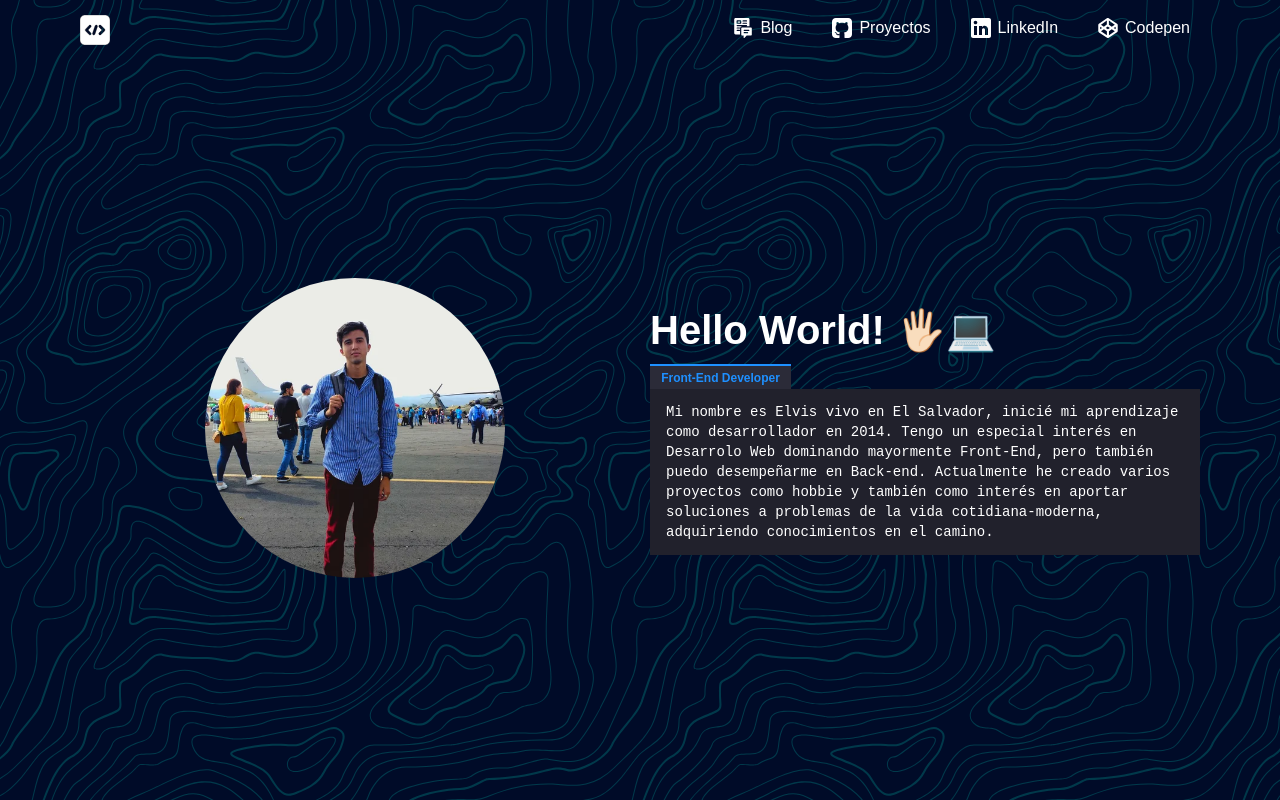
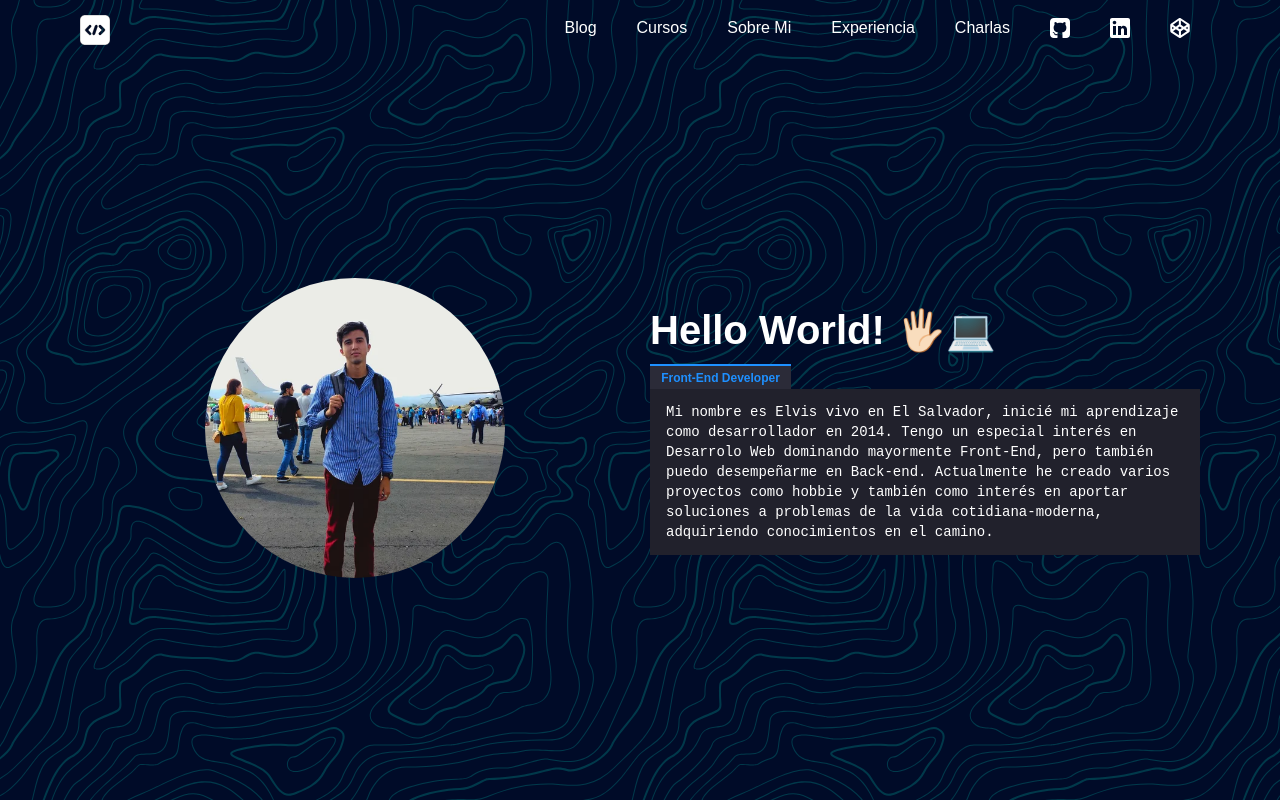
Before and after one commit to ElvisGmz/SuperFolio, a React (Create React App) app: page / in a window 1280 px wide. Shown: the top 800 px of the page. Built offline with nearby package versions, Linux system fonts and the light colour scheme.

Commit message:
New Nav Model

```diff
--- a/package.json
+++ b/package.json
@@ -7,7 +7,6 @@
     "@testing-library/jest-dom": "^5.11.5",
     "@testing-library/react": "^11.1.1",
     "@testing-library/user-event": "^12.2.0",
-    "css-doodle": "^0.12.2",
     "moment": "^2.29.1",
     "react": "^17.0.1",
     "react-dom": "^17.0.1",
--- a/src/Components/BlogItem.js
+++ b/src/Components/BlogItem.js
@@ -38,8 +38,9 @@ const Card = styled.div`
   overflow: hidden;
   cursor: pointer;
   transition: all 0.2s;
-  &:hover {
-    transform: scale(1.02);
+
+  &:active {
+    transform: scale(0.975);
   }
 `;
 
--- a/src/Components/NavBar.js
+++ b/src/Components/NavBar.js
@@ -6,7 +6,6 @@ import logoNav from "../assets/codificacion.svg";
 import gitHub from "../assets/github.svg";
 import linkedIn from "../assets/linkedin.svg";
 import codepen from "../assets/codepen.svg";
-import blogLogo from "../assets/blog.svg";
 
 const Header = styled.header`
   background-color: ${({ bgColor }) => bgColor};
@@ -78,7 +77,7 @@ const Nav = styled.div`
     justify-content: center;
   }
 
-  @media (max-width: 600px) {
+  @media (max-width: 768px) {
     .nav-btn {
       display: flex;
       justify-content: center;
@@ -108,7 +107,6 @@ const Nav = styled.div`
 
 const NavLinks = styled.div`
   display: flex;
-  width: auto;
   justify-content: space-between;
   align-items: center;
   font-size: 16px;
@@ -121,22 +119,20 @@ const NavLinks = styled.div`
     display: flex;
     justify-content: flex-start;
     align-items: center;
+    transition: all 0.2s;
   }
 
   a img {
     width: 20px;
-    margin-right: 7px;
   }
 
   a:hover {
-    background-color: #30303066;
+    background-color: dodgerblue;
+    border-bottom-left-radius: 50%;
+    border-bottom-right-radius: 50%;
   }
 
-  #nav-check {
-    display: none;
-  }
-
-  @media (max-width: 600px) {
+  @media (max-width: 768px) {
     position: absolute;
     display: block;
     width: ${({ widthLlinks }) => widthLlinks};
@@ -160,9 +156,44 @@ const NavLinks = styled.div`
       margin: 0;
     }
 
+    a:hover{
+    border-bottom-left-radius: 0;
+    border-bottom-right-radius: 0;
+    }
+
     & > a img {
       margin-right: 10px;
     }
+  }
+`;
+
+const Routes = styled.div`
+  display: flex;
+  justify-content: center;
+  align-items: flex-start;
+  flex-flow: row wrap;
+
+
+@media (max-width: 768px) {
+  flex-flow: column nowrap;
+
+  a{
+    width: 100%;
+  }
+
+}
+`;
+
+const Socials = styled.div`
+  position: relative;
+  display: flex;
+
+
+@media (max-width: 768px) {
+  position: absolute;
+  bottom: 0;
+  justify-content: center;
+  width: 100%;
 }
 `;
 
@@ -183,12 +214,12 @@ const NavBar = () => {
   }
 
   function getScrollSize() {
-    var winScroll =
+    let winScroll =
       document.body.scrollTop || document.documentElement.scrollTop;
-    var height =
+    let height =
       document.documentElement.scrollHeight -
       document.documentElement.clientHeight;
-    var scrolled = Math.round((winScroll / height) * 100);
+    let scrolled = Math.round((winScroll / height) * 100);
     setBarWidth(`${scrolled}vw`);
   }
 
@@ -239,30 +270,42 @@ const NavBar = () => {
           bgColor={toggleState ? "#212429" : "transparent"}
           onClick={() => setToggleState(false)}
         >
-          <Link to="/Blog">
-            <img src={blogLogo} alt="" /> Blog
+          <Routes>
+            <Link to="/Blog"> Blog
             </Link>
+            <Link to="/Cursos">Cursos
+            </Link>
+            <Link to="/SobreMi">Sobre Mi
+            </Link>
+            <Link to="/Experiencia">Experiencia
+            </Link>
+            <Link to="/Charlas">Charlas
+            </Link>
+          </Routes>
+
+          <Socials>
             <a
               href="https://github.com/ElvisGmz"
               target="_blank"
               rel="noreferrer"
             >
-            <img src={gitHub} alt="" /> Proyectos
+              <img src={gitHub} alt="" />
             </a>
             <a
               href="https://www.linkedin.com/in/elvisgmz/"
               target="_blank"
               rel="noreferrer"
             >
-            <img src={linkedIn} alt="" /> LinkedIn
+              <img src={linkedIn} alt="" />
             </a>
             <a
               href="https://codepen.io/ElvisGmz_"
               target="_blank"
               rel="noreferrer"
             >
-            <img src={codepen} alt="" /> Codepen
+              <img src={codepen} alt="" />
             </a>
+          </Socials>
         </NavLinks>
       </Nav>
     </Header>
```
Also changed, not shown: 1 other file (tests, documents, lock files or other folders). Lines whose indentation alone changed are shown as unchanged.
